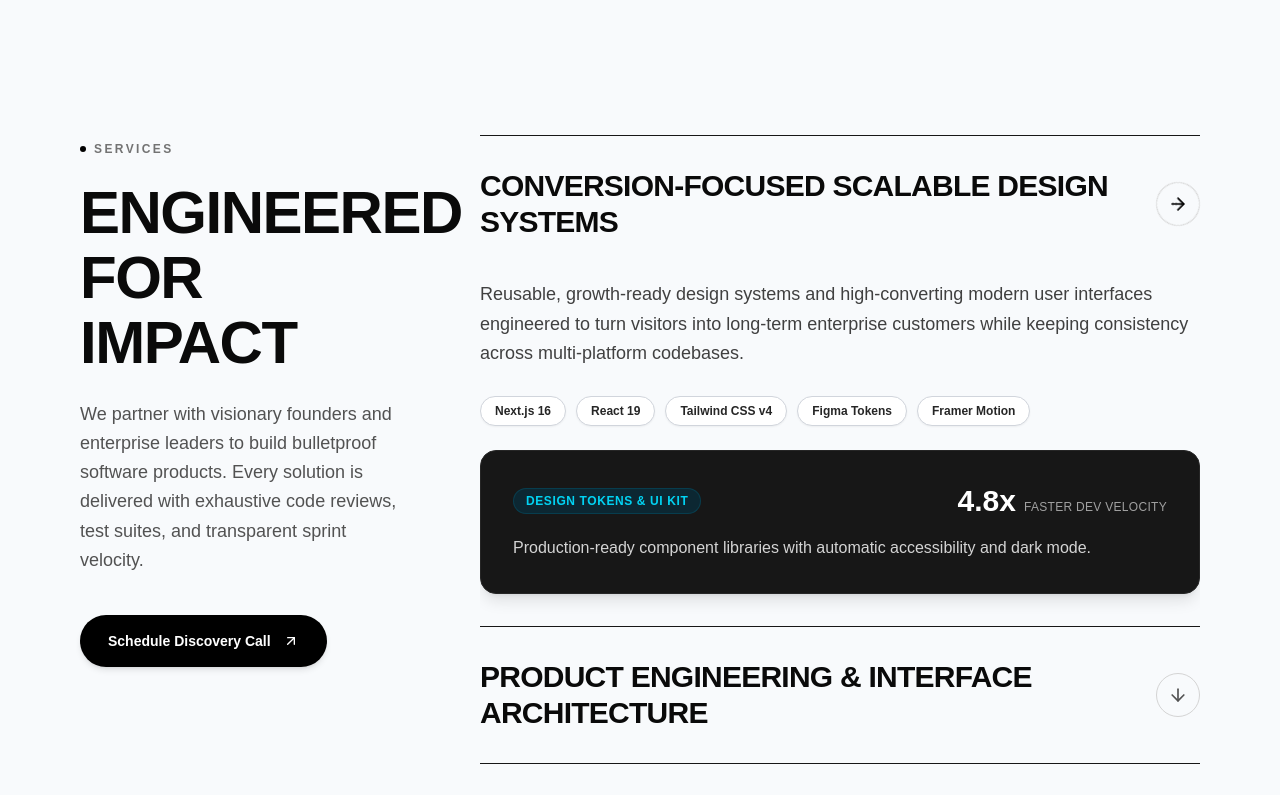
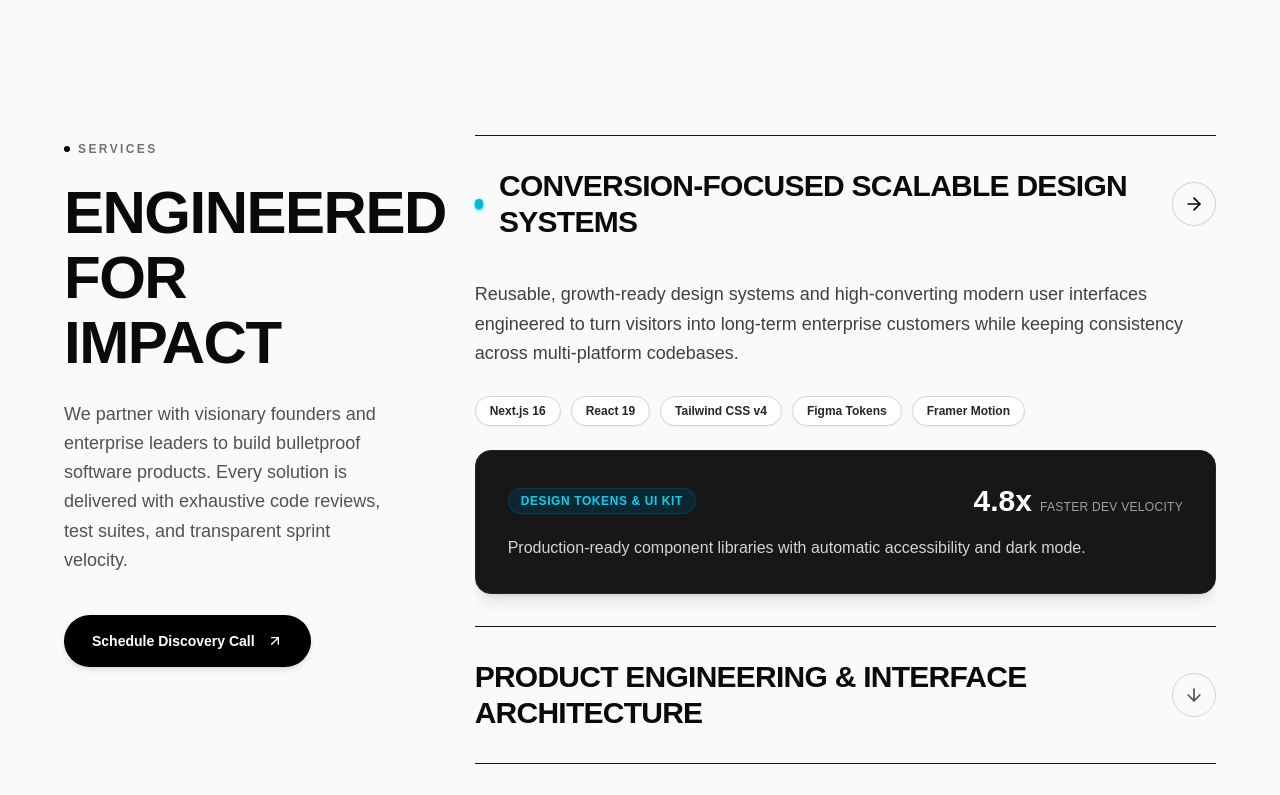
Before and after one commit to ruhul2003/VALENCE, a Next.js app: page / in a window 1280 px wide. Shown: the part 3980-4775 px from the top of the page. Built offline with nearby package versions, Linux system fonts and the light colour scheme; a web font is replaced by a local one.

Commit message:
Refine services accordion with spring-based AnimatePresence layout transitions and active indicators.

```diff
--- a/src/components/ServicesAccordion.jsx
+++ b/src/components/ServicesAccordion.jsx
@@ -72,7 +72,7 @@ export default function ServicesAccordion({ onOpenContact }) {
 
   return (
     <section id="services" className="py-24 lg:py-36 bg-[#F8FAFC] border-t border-gray-200">
-      <div className="max-w-[1600px] mx-auto px-6 sm:px-10 lg:px-16 xl:px-20">
+      <div className="w-[95%] mx-auto px-4 sm:px-6 lg:px-8">
         <div className="grid grid-cols-1 lg:grid-cols-12 gap-12 lg:gap-16 xl:gap-20 items-start">
 
           {/* Left Column: Fixed / Sticky Title */}
@@ -123,14 +123,22 @@ export default function ServicesAccordion({ onOpenContact }) {
                   {/* Header Row */}
                   <button
                     onClick={() => setOpenIndex(isOpen ? -1 : index)}
-                    className="w-full py-7 sm:py-8 flex items-center justify-between text-left group cursor-pointer"
+                    className="w-full py-7 sm:py-8 flex items-center justify-between text-left group cursor-pointer relative"
                   >
-                    <h3 className="text-lg sm:text-xl lg:text-2xl xl:text-3xl font-bold uppercase tracking-tight text-neutral-950 pr-6 group-hover:text-neutral-700 transition-colors">
-                      {cap.title}
-                    </h3>
+                    <div className="flex items-center gap-4">
+                      {isOpen && (
+                        <motion.span
+                          layoutId="activeServiceIndicator"
+                          className="w-2.5 h-2.5 rounded-full bg-cyan-500 shadow-sm shadow-cyan-400"
+                        />
+                      )}
+                      <h3 className="text-lg sm:text-xl lg:text-2xl xl:text-3xl font-bold uppercase tracking-tight text-neutral-950 pr-6 group-hover:text-neutral-700 transition-colors">
+                        {cap.title}
+                      </h3>
+                    </div>
                     <motion.div
                       animate={{ rotate: isOpen ? 45 : 0 }}
-                      transition={{ duration: 0.3 }}
+                      transition={{ type: "spring", stiffness: 350, damping: 20 }}
                       className="w-11 h-11 rounded-full border border-neutral-300 group-hover:border-black flex items-center justify-center shrink-0 transition-colors"
                     >
                       {isOpen ? (
@@ -148,7 +156,7 @@ export default function ServicesAccordion({ onOpenContact }) {
                         initial={{ height: 0, opacity: 0 }}
                         animate={{ height: "auto", opacity: 1 }}
                         exit={{ height: 0, opacity: 0 }}
-                        transition={{ duration: 0.4, ease: [0.16, 1, 0.3, 1] }}
+                        transition={{ duration: 0.35, ease: [0.16, 1, 0.3, 1] }}
                         className="overflow-hidden"
                       >
                         <div className="pb-8 pt-2 space-y-6">
@@ -159,12 +167,14 @@ export default function ServicesAccordion({ onOpenContact }) {
                           {/* Tech Pills */}
                           <div className="flex flex-wrap gap-2.5 pt-1">
                             {cap.techs.map((t) => (
-                              <span
+                              <motion.span
                                 key={t}
-                                className="px-3.5 py-1.5 rounded-full text-xs font-semibold bg-white border border-gray-300 text-neutral-800 shadow-xs"
+                                whileHover={{ scale: 1.06, y: -2 }}
+                                transition={{ type: "spring", stiffness: 400, damping: 20 }}
+                                className="px-3.5 py-1.5 rounded-full text-xs font-semibold bg-white border border-gray-300 text-neutral-800 shadow-xs cursor-default"
                               >
                                 {t}
-                              </span>
+                              </motion.span>
                             ))}
                           </div>
 
```
